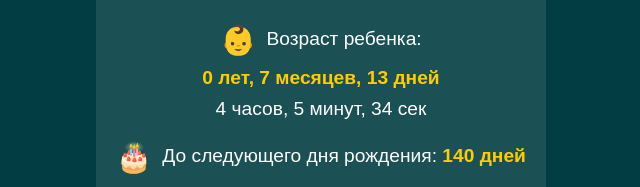
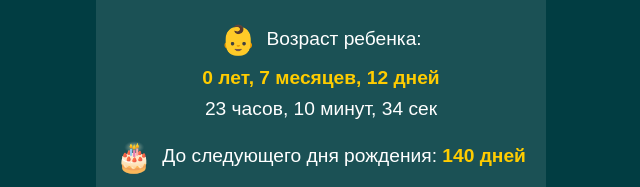
Before and after one commit to SarinViktor8755/alena2024, a plain HTML site: page index.html in a window 1280 px wide. Shown: the part 592-779 px from the top of the page, 319-959 px from the left. Drawn offline with Linux system fonts and the light colour scheme.

Commit message:
Update index.html
3333

```diff
--- a/index.html
+++ b/index.html
@@ -160,7 +160,7 @@
         });
 
         // Дата рождения ребенка
-        const birthDate = new Date('2024-08-07T10:15:00');
+        const birthDate = new Date('2024-08-07T15:10:00');
         // Функция для расчета возраста
         function calculateAge(birthDate) {
             const now = new Date();
```
